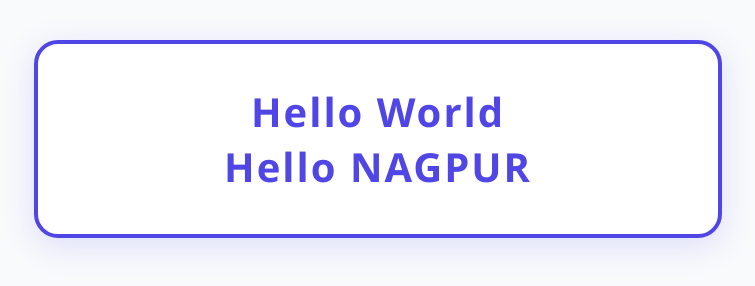
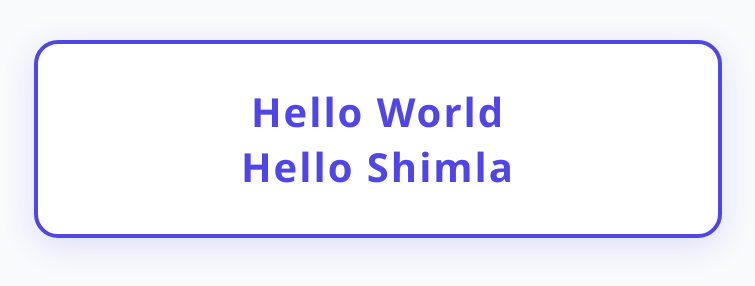
Before and after one commit to NkhilTamrakar/day2vac, a plain HTML site: page index.html in a window 1280 px wide. Shown: the whole page, without its empty margins (262-1017 px from the left). Drawn offline with Linux system fonts and the light colour scheme.

Commit message:
changing name to shimla

```diff
--- a/index.html
+++ b/index.html
@@ -31,7 +31,7 @@
 <body>
     <div class="outline-container">
         <h1>Hello World</h1>
-        <h1>Hello NAGPUR</h1>
+        <h1>Hello Shimla</h1>
     </div>
 </body>
 </html>
```
